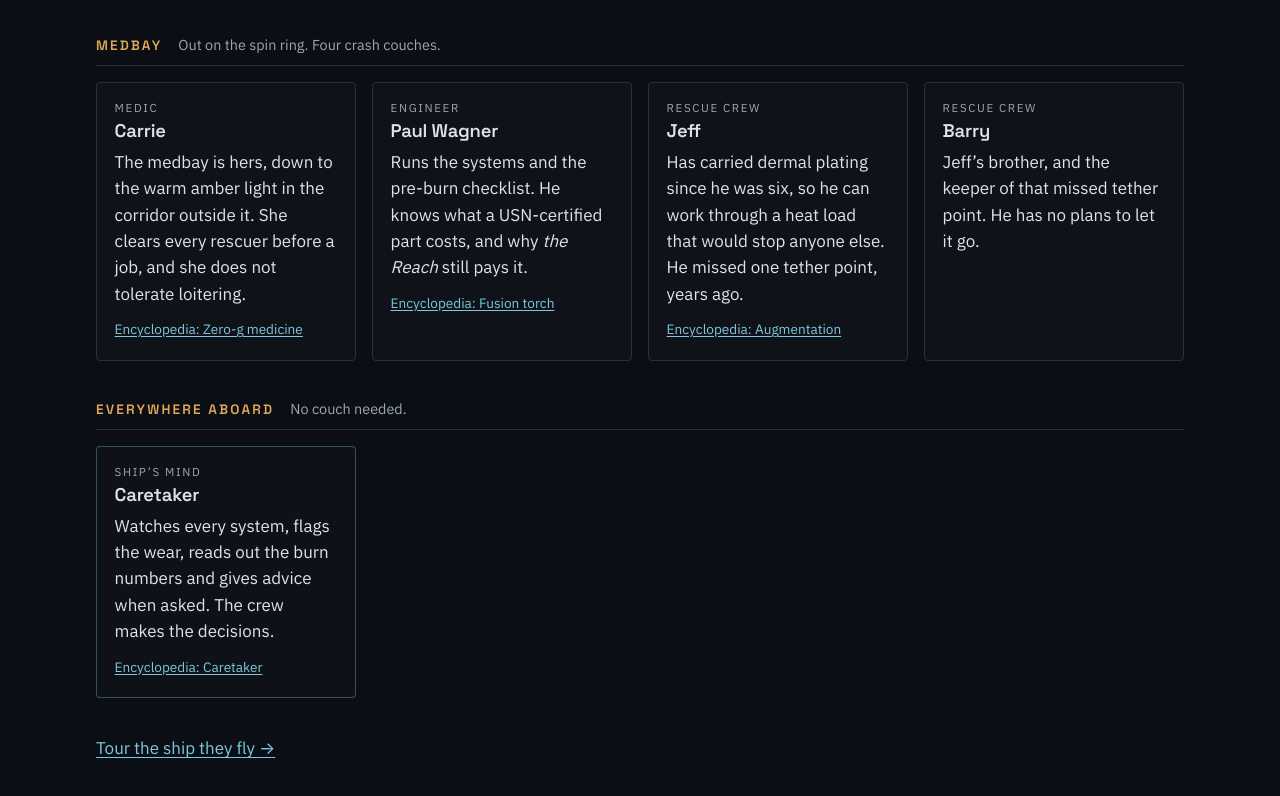
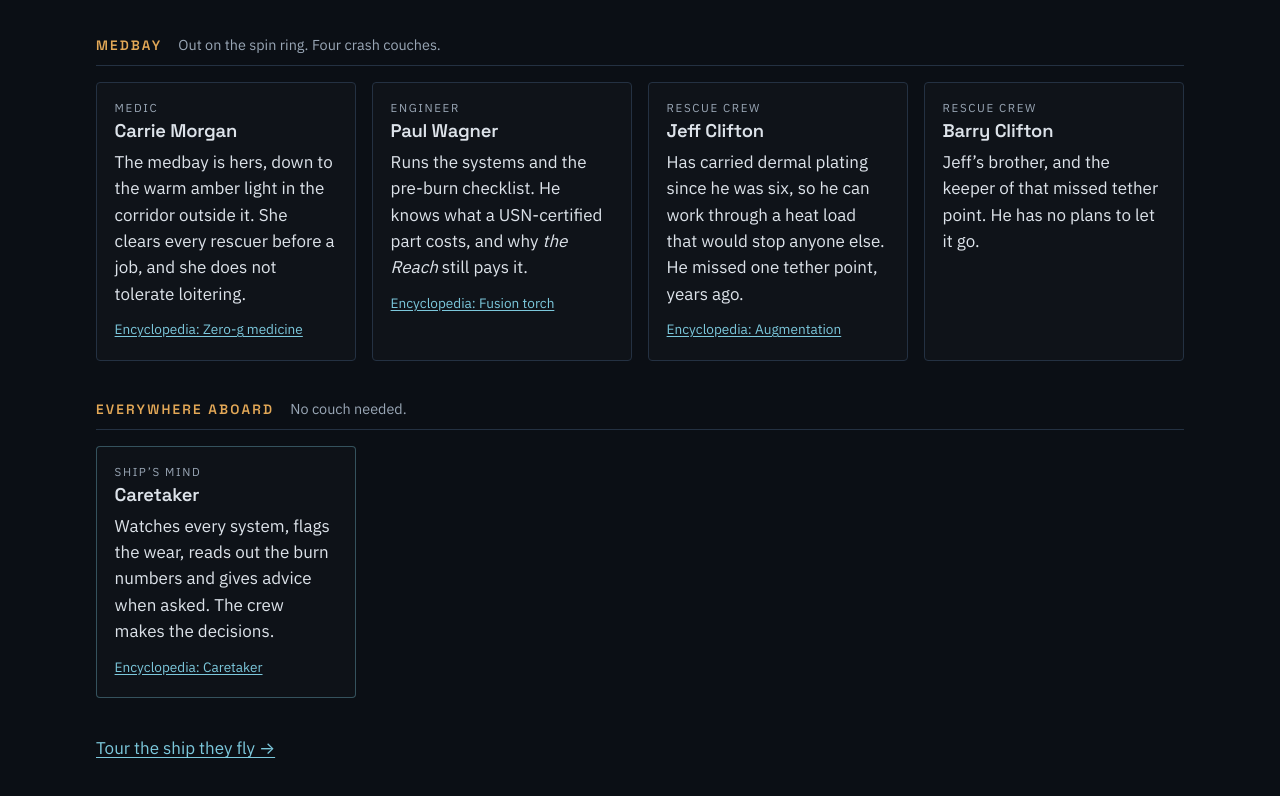
Before and after one commit to Camelotnight/criticalhits-books, an Astro site: page /crew in a window 1280 px wide. Shown: the part 799-1595 px from the top of the page. Built offline with nearby package versions, Linux system fonts and the light colour scheme; Astro itself is replaced by a stand-in of ours.

Commit message:
Crew page: full names for Carrie Morgan, Jeff Clifton and Barry Clifton
Co-Authored-By: Claude Opus 5.5 <noreply@anthropic.com>
Claude-Session: https://claude.ai/code/session_016Zt8r9HrzbFNG387t5A4P5

```diff
--- a/src/pages/crew.astro
+++ b/src/pages/crew.astro
@@ -27,16 +27,16 @@ const deck: { station: string; note: string; crew: Member[] }[] = [
     station: 'Medbay',
     note: 'Out on the spin ring. Four crash couches.',
     crew: [
-      { name: 'Carrie', role: 'Medic',
+      { name: 'Carrie Morgan', role: 'Medic',
         text: 'The medbay is hers, down to the warm amber light in the corridor outside it. She clears every rescuer before a job, and she does not tolerate loitering.',
         wiki: ['zero-g-medicine', 'Zero-g medicine'] },
       { name: 'Paul Wagner', role: 'Engineer',
         text: 'Runs the systems and the pre-burn checklist. He knows what a USN-certified part costs, and why the Reach still pays it.',
         wiki: ['fusion-torch', 'Fusion torch'] },
-      { name: 'Jeff', role: 'Rescue crew',
+      { name: 'Jeff Clifton', role: 'Rescue crew',
         text: 'Has carried dermal plating since he was six, so he can work through a heat load that would stop anyone else. He missed one tether point, years ago.',
         wiki: ['augmentation', 'Augmentation'] },
-      { name: 'Barry', role: 'Rescue crew',
+      { name: 'Barry Clifton', role: 'Rescue crew',
         text: 'Jeff’s brother, and the keeper of that missed tether point. He has no plans to let it go.' },
     ],
   },
```
